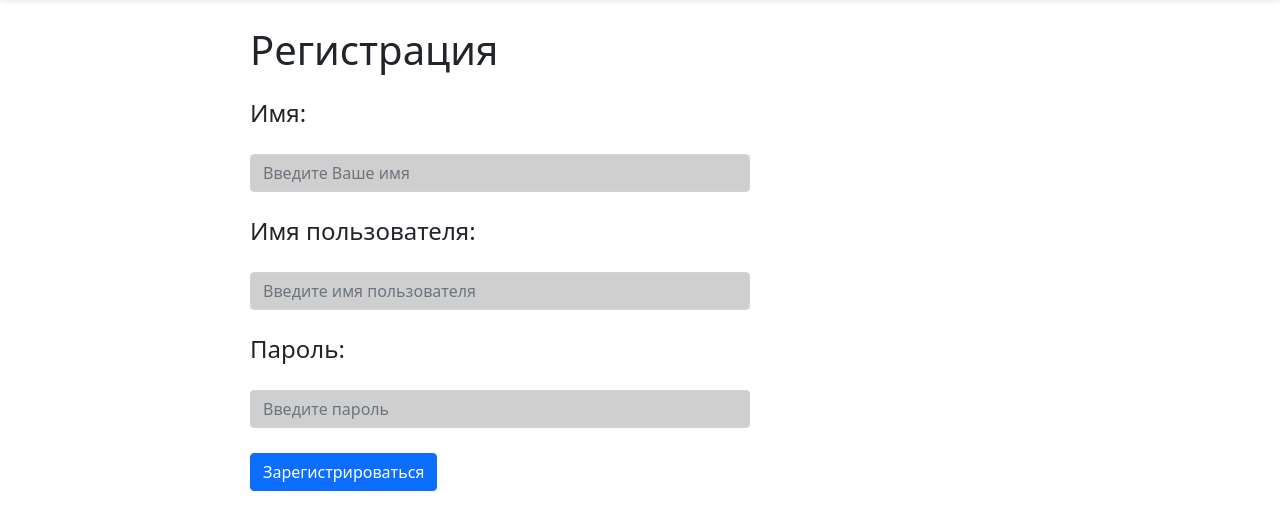
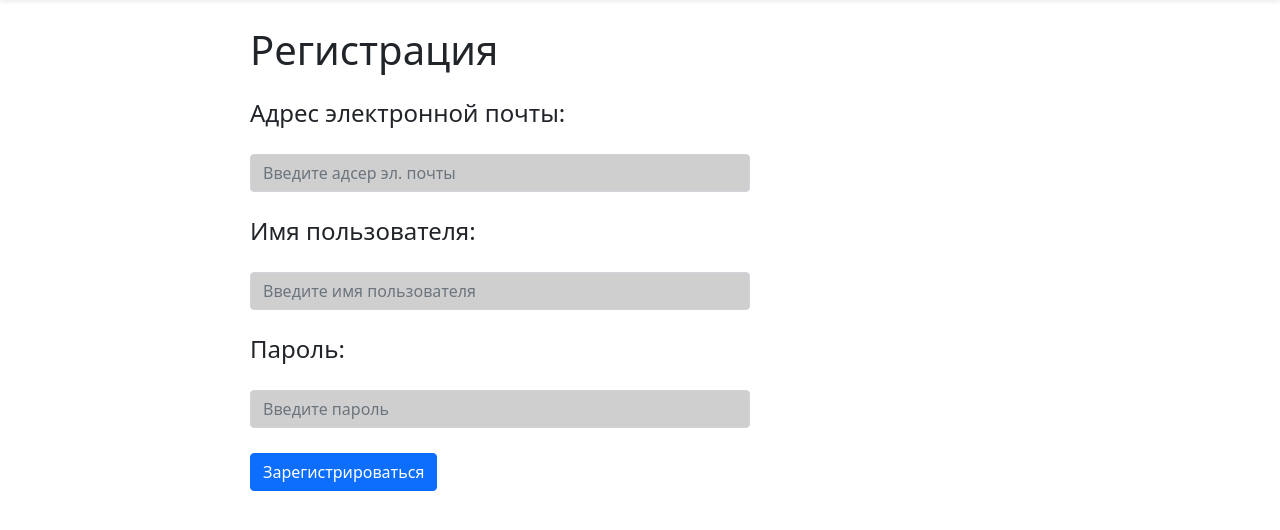
Before and after one commit to matmercs/shop, a Flask app: page /register in a window 1280 px wide. Shown: the part 56-586 px from the top of the page. Run offline with Flask 2, Linux system fonts and the light colour scheme.

Commit message:
проверка полей

```diff
--- a/main.py
+++ b/main.py
@@ -26,10 +26,10 @@ class User(db.Model):
     id = db.Column(db.Integer, primary_key=True)
     un = db.Column(db.String, nullable=False)
     pw = db.Column(db.String, nullable=False)
-    name = db.Column(db.String, nullable=False)
+    mail = db.Column(db.String, nullable=False)
 
     def __str__(self):
-        return str(self.id) + ' ' + self.un + ' ' + self.pw + ' ' + self.name
+        return str(self.id) + ' ' + self.un + ' ' + self.pw + ' ' + self.mail
 
 
 @app.route('/register', methods=['GET', 'POST'])
@@ -40,14 +40,14 @@ def registerpage():
         data = request.form.to_dict()
         un = data['login']
         pw = data['password']
-        n = data['name']
+        mail = data['mail']
         logged = False
         for user in User.query.all():
             if str(user).split()[1] == un:
                 logged = True
                 break
         if not logged:
-            user = User(un=un, pw=pw, name=n)
+            user = User(un=un, pw=pw, mail=mail)
             try:
                 db.session.add(user)
                 db.session.commit()
--- a/templates/register.html
+++ b/templates/register.html
@@ -24,7 +24,7 @@
     {
     width: 500px;
     }
-    #name
+    #mail
     {
     width: 500px;
     }
@@ -49,12 +49,12 @@
 <h1 style="margin-left: 250px">Регистрация </h1>
 <div>
     <form class="login_form" method="post">
-        <h4 style="margin-left: 250px">Имя:</h4>
-        <input style="margin-left: 250px" type="text" class="form-control" id="name" placeholder="Введите Ваше имя" name="name">
+        <h4 style="margin-left: 250px">Адрес электронной почты:</h4>
+        <input style="margin-left: 250px" type="email" class="form-control" id="mail" placeholder="Введите адсер эл. почты" name="mail" required>
         <h4 style="margin-left: 250px">Имя пользователя:</h4>
-        <input style="margin-left: 250px" type="text" class="form-control" id="login" placeholder="Введите имя пользователя" name="login">
+        <input style="margin-left: 250px" type="text" class="form-control" id="login" placeholder="Введите имя пользователя" name="login" required pattern="[a-zA-Z0-9]{3,10}" title="Любй логин латиницей, от 3 до 10 символов">
         <h4 style="margin-left: 250px">Пароль:</h4>
-        <input style="margin-left: 250px" type="password" class="form-control" id="password" placeholder="Введите пароль" name="password">
+        <input style="margin-left: 250px" type="password" class="form-control" id="password" placeholder="Введите пароль" name="password" required minlength="4" maxlength="100" title="От 4 до 100 символов латиницей и цифры">
         <button style="margin-left: 250px" type="submit" class="btn btn-primary">Зарегистрироваться</button>
     </form>
 </div>
```
Also changed, not shown: shop.db.
